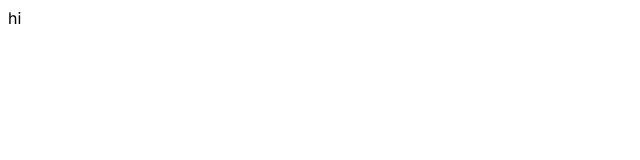
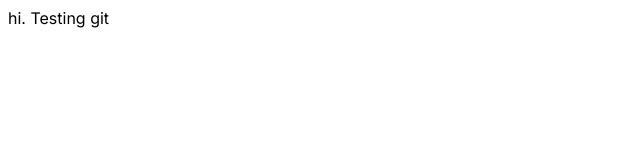
Before and after one commit to taeminers/portfolio, a Next.js app: page / in a window 1280 px wide. Shown: the top 160 px of the page, without its empty margins (0-640 px from the left). Built offline with nearby package versions, Linux system fonts and the light colour scheme.

Commit message:
test: git

```diff
--- a/src/app/page.tsx
+++ b/src/app/page.tsx
@@ -2,5 +2,5 @@ import Image from "next/image";
 import styles from "./page.module.css";
 
 export default function Home() {
-  return <main>hi</main>;
+  return <main>hi. Testing git</main>;
 }
```
